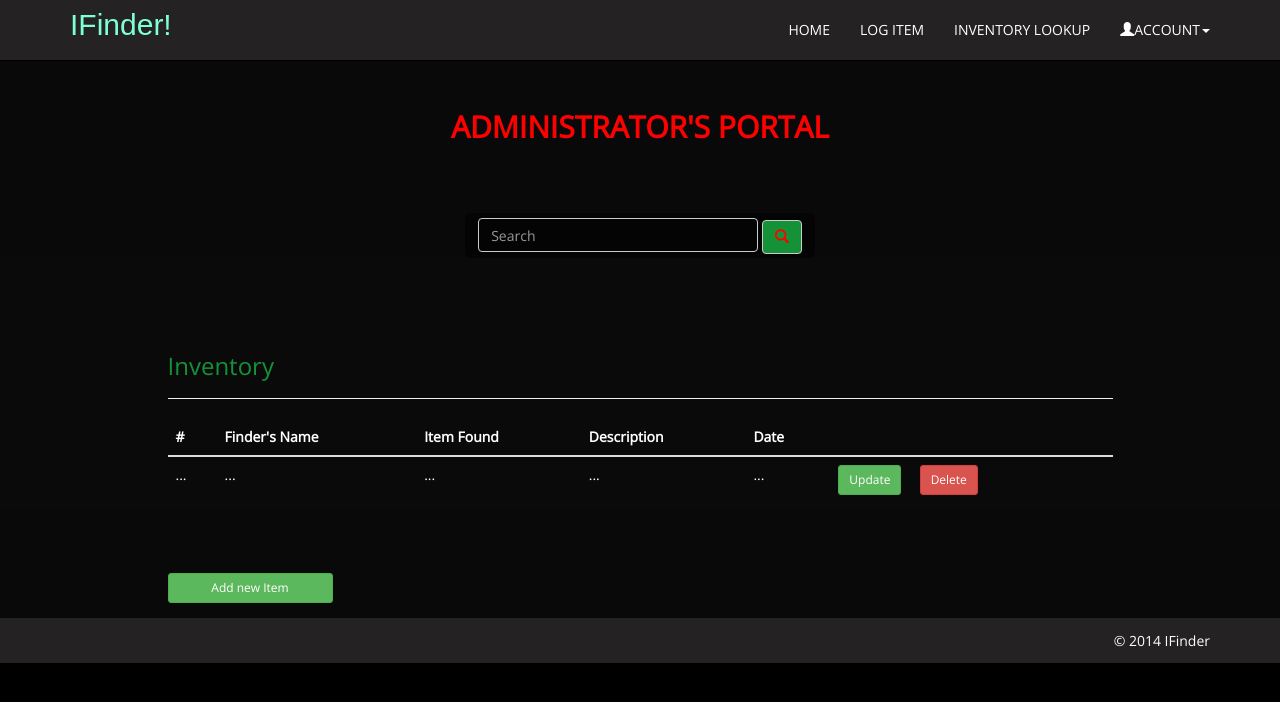
After one commit to Femmi/IFinder, a PHP site: page /Administrator.php in a window 1280 px wide. The commit adds this page. Shown: the top 702 px of the page. Run offline with PHP 8.4, Linux system fonts and the light colour scheme.

Commit message:
Made changes to 11 files. Redefining the user interface, adding more functionalities

```diff
--- a/Amin.php
+++ b/Admin.php
@@ -14,8 +14,23 @@ if (isset($_POST['action'])) {
 ?>
 
 <div class="row text-center">
-    <h2 data-wow-delay="1.3s" class="row pad-top-botm wow bounceInDown animated"><strong>ADMINISTRATOR's PORTAL</strong></h2>
+    <h2 id="adminline" data-wow-delay="1.3s" class="row pad-top-botm wow bounceInDown animated"><strong>ADMINISTRATOR'S PORTAL</strong></h2>
 </div>
+
+<div class="row">
+    <div class="col-lg-4 col-md-4 col-sm-4 "></div>
+    <div class="col-lg-4 col-md-4 col-sm-4 wow bounceInDown animated animated" style="padding: 20px; visibility: visible; -webkit-animation: bounceInDown 0.3s;" data-wow-delay="0.3s">
+                        <div class="div-trans text-center media wow rotateIn animated animated animated adminSearch " data-wow-delay="0.5s" style="visibility: visible; -webkit-animation: rotateIn 0.5s 0.5s;">
+                            <form class="formsearch">
+                            <input type="text" class="form-control" placeholder="Search" id="searchInput">
+                            <button type="submit" class="btn btn-default"><span class="glyphicon glyphicon-search"></span></button>
+                        </form>
+                        </div>
+                    </div>
+
+    <div class="col-lg-4 col-md-4 col-sm-4 "></div>
+
+    </div>
 <div id="theSearch" class="row pad-top-botm wow flipInX animated" data-wow-delay="1.2s">
     <div class="col-lg-1 col-md-1 col-sm-1" ></div>
     <div class="col-lg-10 animated">
--- a/Aministrator.php
+++ b/Administrator.php
@@ -1,10 +1,10 @@
 <?php
-require_once('Header.php');
+require_once('adminHeader.php');
 ?>
 <div id="about">
     <div class="overlay">
         <div class="container">
-            <?php require_once('Amin.php')
+            <?php require_once('Admin.php')
             ?>
         </div>
     </div>
--- a/ItemSearch.php
+++ b/ItemSearch.php
@@ -1,5 +1,5 @@
 <?php
-require_once('Header.php');
+require_once('userHeader.php');
 ?>
 
 <script src="assets/js/jquery-1.10.2.js"></script>
--- a/Header.php
+++ b/adminHeader.php
@@ -32,4 +32,4 @@
 
 </head>
 <body>
-<?php require_once('Nav.php'); ?>
+<?php require_once('adminNav.php'); ?>
--- a/index.php
+++ b/adminHome.php
@@ -1,5 +1,5 @@
 <?php
-require_once('Header.php');
+require_once('adminHeader.php');
 ?>
     <div id="home" >
         <div class="overlay">
--- /dev/null
+++ b/adminNav.php
@@ -0,0 +1,39 @@
+<div class="navbar navbar-default navbar-fixed-top move-me ">
+    <div class="container">
+        <div class="navbar-header" id="text">
+            <a class="navbar-brand " href="index.php">IFinder!</a>
+        </div>
+        <div class="navbar-collapse collapse move-me">
+            <ul class="nav navbar-nav navbar-right">
+                <li >
+                    <a href="adminHome.php">HOME
+                    </a>
+                </li>
+                <li >
+                    <a href="ItemLogger.php">LOG ITEM
+                    </a>
+                </li>
+                <li >
+                    <a href="Administrator.php">INVENTORY LOOKUP
+                    </a>
+                </li>
+                <ul class="nav navbar-nav pull-right">
+                            <li class="dropdown">
+                                <a href="#" class="dropdown-toggle" data-toggle="dropdown" id="fordropnav"><span class="glyphicon glyphicon-user"></span>ACCOUNT<strong class="caret"></strong></a>
+                                <ul class="dropdown-menu" id="ddrop">
+                                    <li>
+                                        <a href="#"><span class="glyphicon glyphicon-wrench"></span>Account Settings</a>
+                                    </li>
+                                    <li>
+                                        <a href="#"><span class="glyphicon glyphicon-off"></span>Sign out</a>
+                                    </li>
+                                </ul>
+
+
+                            </li>
+                        </ul>
+            </ul>
+        </div>
+    </div>
+</div>
+<!--./ NAV BAR END -->
--- a/assets/css/IFinder.css
+++ b/assets/css/IFinder.css
@@ -55,8 +55,8 @@ background-size: cover;
 
 #about {
     color:#fff;
-
       background: #000;
+      padding-top: 60px;
 
 -webkit-background-size: cover;
 background-size: cover;
@@ -71,3 +71,40 @@ background-size: cover;
               background:rgba(32, 32, 32, 0.3);
                 padding-top: 30px;
     }
+
+
+    #searchInput{
+        display: inline;
+        width: 80%;
+    }
+
+
+    .adminSearch{
+        min-height: 45px;
+
+
+    }
+
+
+    #adminline {
+        padding-top: 0px;
+        padding-bottom: 40px;
+    }
+
+    #fordropnav{
+        background-color: #242222;
+        color: fff;
+    }
+
+    #ddrop{
+        background-color: #242222;
+    }
+
+    #ddrop li a{
+        color: #fff;
+    }
+
+    #text a{
+        font-family: fantasy;
+        color: aquamarine;
+    }
--- a/model/database.php
+++ b/model/database.php
@@ -20,7 +20,6 @@ class Database {
                     self::$password);
             } catch (PDOException $e) {
                 $error_message = $e->getMessage();
-                echo $error_message;
                 include('../error/database_error.php');
                 exit();
             }
```
Also changed, not shown: ItemLogger.php (+3 -4 lines), Nav.php (deleted, +0 -24 lines), userHeader.php (added, +35 -0 lines), userNav.php (added, +24 -0 lines).
